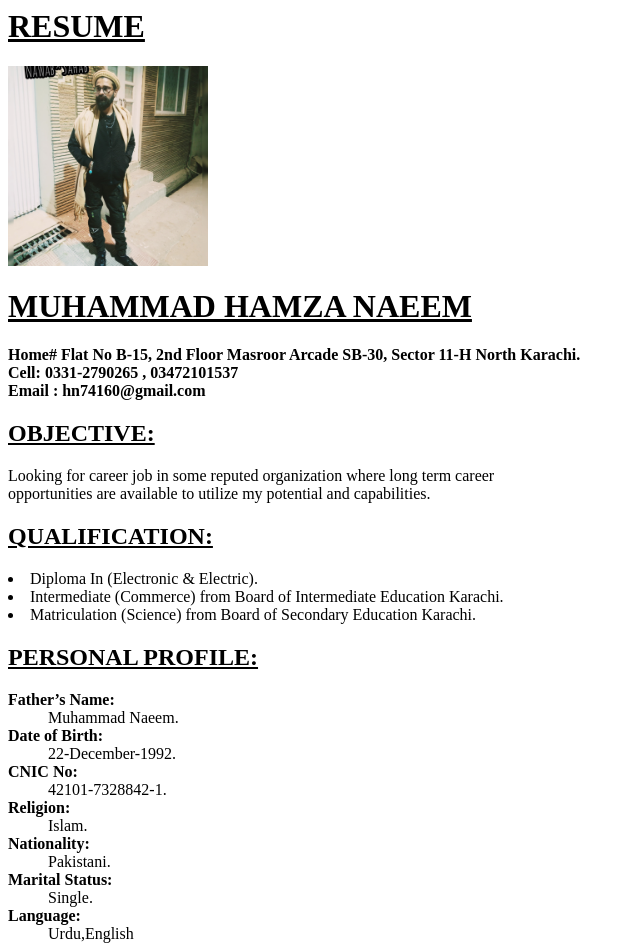
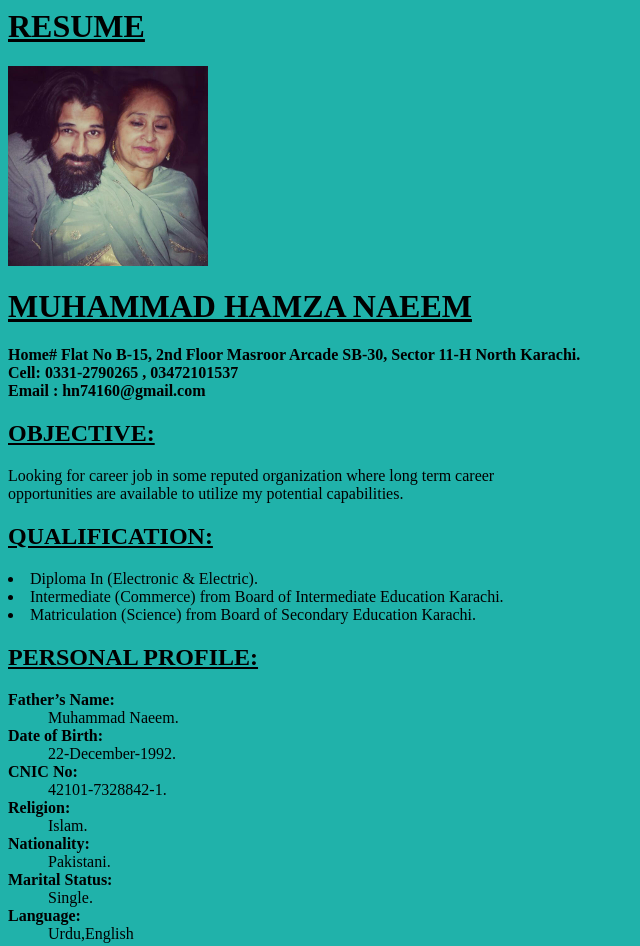
Before and after one commit to hamzanaeem92/B9-My-Curriculum-vitae, a plain HTML site: page index.html in a window 1280 px wide. Shown: the top 946 px of the page, without its empty margins (0-640 px from the left). Drawn offline with Linux system fonts and the light colour scheme.

Commit message:
body color change

```diff
--- a/index.html
+++ b/index.html
@@ -1,6 +1,6 @@
 <html>
 
-<body>
+<body style="background-color: #20B2AA;">
 
     <head>
         <title>HAMZA NAEEM Curriculum Vitae</title>
@@ -9,7 +9,7 @@
     <u>
         <h1>RESUME</h1>
     </u>
-    <img src="./nawab.jpg.jpg" alt="HAMZA" style="width:200px;height:200px;"/>
+    <img src="./image/hamzanaeem.jpg" alt="HAMZA" style="width:200px;height:200px;"/>
     <u>
         <h1>MUHAMMAD HAMZA NAEEM</h1>
     </u>
@@ -21,7 +21,7 @@
         <h2>OBJECTIVE:</h2>
     </u>
     <p>Looking for career job in some reputed organization where long term career <br> opportunities are available to
-        utilize my potential and capabilities.</p>
+        utilize my potential capabilities.</p>
     <u>
         <h2>QUALIFICATION:</h2>
     </u>
```
Also changed, not shown: image/hamzanaeem.jpg (added), image/nawab.jpg.jpg (renamed from nawab.jpg.jpg).
